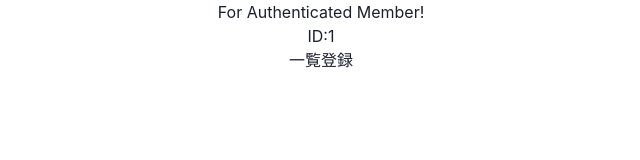
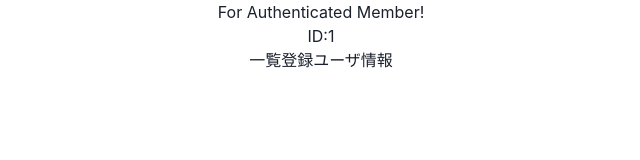
Before and after one commit to azufb/dockerExpress, a React (Create React App) app in the folder frontend/: page /Authenticated/1 in a window 1280 px wide. Shown: the top 160 px of the page, without its empty margins (319-959 px from the left). Built offline with nearby package versions, Linux system fonts and the light colour scheme.

Commit message:
メニュー修正

```diff
--- a/frontend/src/components/SideMenu.jsx
+++ b/frontend/src/components/SideMenu.jsx
@@ -7,6 +7,7 @@ const SideMenu = () => {
                 <li>
                     <Link to='ItemList'>一覧</Link>
                     <Link to='ItemRegisterForm'>登録</Link>
+                    <Link to='UserData'>ユーザ情報</Link>
                 </li>
             </ul>
         </nav>
```
